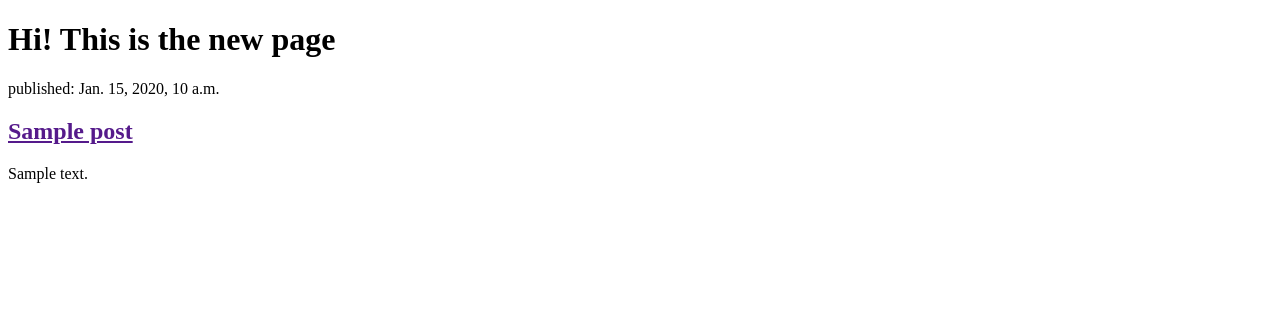
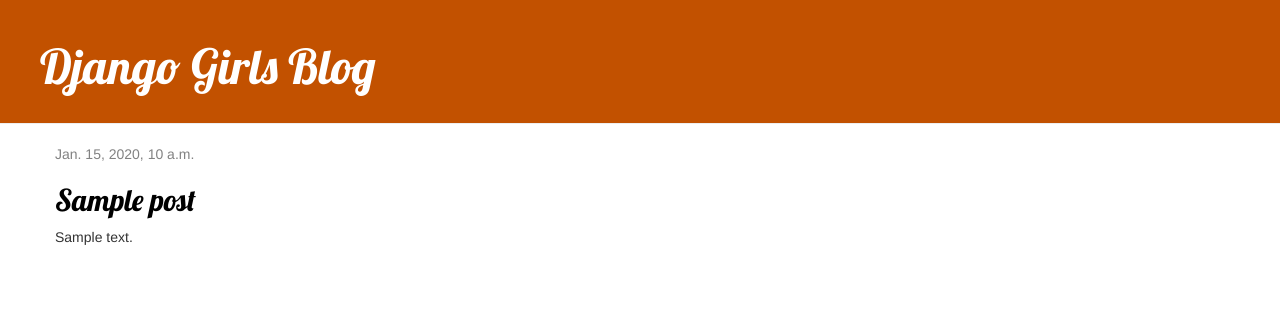
Before and after one commit to lonate12/djangogirls-tutorial, a Django app: template blog/templates/blog/post_list.html in a window 1280 px wide. Shown: the top 316 px of the page. Run offline with Django 3.2, Linux system fonts and the light colour scheme; the template is opened without the code that fills it: most values are stand-ins (such as "Sample title", 1, 10 or a date in 2020); some libraries are stand-ins or nearby versions.

Commit message:
Added post detail

```diff
--- /dev/null
+++ b/blog/static/css/blog.css
@@ -0,0 +1,46 @@
+.page-header {
+    background-color: #C25100;
+    margin-top: 0;
+    padding: 20px 20px 20px 40px;
+}
+
+.page-header h1, .page-header h1 a, .page-header h1 a:visited, .page-header h1 a:active {
+    color: #ffffff;
+    font-size: 36pt;
+    text-decoration: none;
+}
+
+.content {
+    margin-left: 40px;
+}
+
+h1, h2, h3, h4 {
+    font-family: 'Lobster', cursive;
+}
+
+.date {
+    color: #828282;
+}
+
+.save {
+    float: right;
+}
+
+.post-form textarea, .post-form input {
+    width: 100%;
+}
+
+.top-menu, .top-menu:hover, .top-menu:visited {
+    color: #ffffff;
+    float: right;
+    font-size: 26pt;
+    margin-right: 20px;
+}
+
+.post {
+    margin-bottom: 70px;
+}
+
+.post h2 a, .post h2 a:visited {
+    color: #000000;
+}
--- /dev/null
+++ b/blog/templates/blog/base.html
@@ -0,0 +1,23 @@
+{% load static %}
+<html>
+    <head>
+        <title>Django Girls blog</title>
+        <link rel="stylesheet" href="//maxcdn.bootstrapcdn.com/bootstrap/3.2.0/css/bootstrap.min.css">
+        <link rel="stylesheet" href="//maxcdn.bootstrapcdn.com/bootstrap/3.2.0/css/bootstrap-theme.min.css">
+        <link href='//fonts.googleapis.com/css?family=Lobster&subset=latin,latin-ext' rel='stylesheet' type='text/css'>
+        <link rel="stylesheet" href="{% static 'css/blog.css' %}">
+    </head>
+    <body>
+        <div class="page-header">
+            <h1><a href="/">Django Girls Blog</a></h1>
+        </div>
+        <div class="content container">
+            <div class="row">
+                <div class="col-md-8">
+                {% block content %}
+                {% endblock %}
+                </div>
+            </div>
+        </div>
+    </body>
+</html>
--- a/blog/templates/blog/post_list.html
+++ b/blog/templates/blog/post_list.html
@@ -1,18 +1,13 @@
-<!DOCTYPE html>
-<html lang="en">
-<head>
-    <meta charset="UTF-8">
-    <meta name="viewport" content="width=device-width, initial-scale=1.0">
-    <title>Rene's Blog</title>
-</head>
-<body>
-    <h1>Hi! This is the new page</h1>
+{% extends 'blog/base.html' %}
+
+{% block content %}
     {% for post in posts %}
-        <div>
-            <p>published: {{ post.published_date }}</p>
-            <h2><a href="">{{ post.title }}</a></h2>
+        <div class="post">
+            <div class="date">
+                {{ post.published_date }}
+            </div>
+            <h2><a href="{% url 'post_detail' pk=post.pk %}">{{ post.title }}</a></h2>
             <p>{{ post.text|linebreaksbr }}</p>
         </div>
     {% endfor %}
-</body>
-</html>
+{% endblock %}
--- a/blog/urls.py
+++ b/blog/urls.py
@@ -3,4 +3,5 @@
 
 urlpatterns = [
     path('', views.post_list, name='post_list'),
+    path('post/<int:pk>/', views.post_detail, name='post_detail'),
 ]
--- a/blog/views.py
+++ b/blog/views.py
@@ -1,4 +1,4 @@
-from django.shortcuts import render
+from django.shortcuts import render, get_object_or_404
 from django.utils import timezone
 from .models import Post
 
@@ -6,3 +6,7 @@
 def post_list(request):
     posts = Post.objects.filter(published_date__lte=timezone.now()).order_by('published_date')
     return render(request, 'blog/post_list.html', {'posts': posts})
+
+def post_detail(request, pk):
+    post = get_object_or_404(Post, pk=pk)
+    return render(request, 'blog/post_detail.html', {'post': post})
--- a/mysite/settings.py
+++ b/mysite/settings.py
@@ -119,4 +119,7 @@
 # https://docs.djangoproject.com/en/2.2/howto/static-files/
 
 STATIC_URL = '/static/'
-STATIC_ROOT = os.path.join(BASE_DIR, 'static')
+# STATIC_ROOT = os.path.join(BASE_DIR, 'static')
+STATICFILES_DIRS = (
+    os.path.join(BASE_DIR, "static"),
+)
```
Also changed, not shown: blog/templates/blog/post_detail.html (added, +17 -0 lines).
